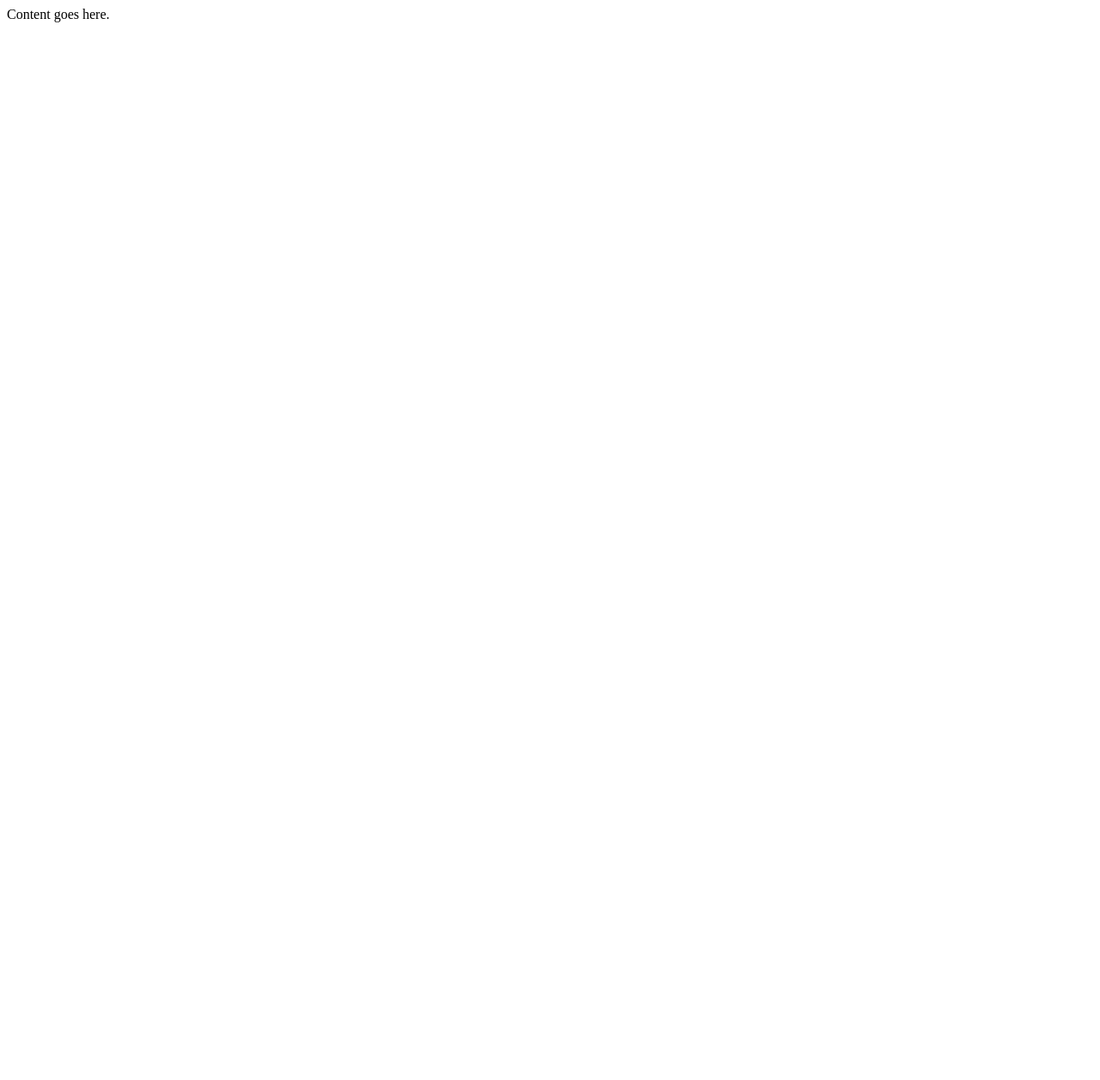
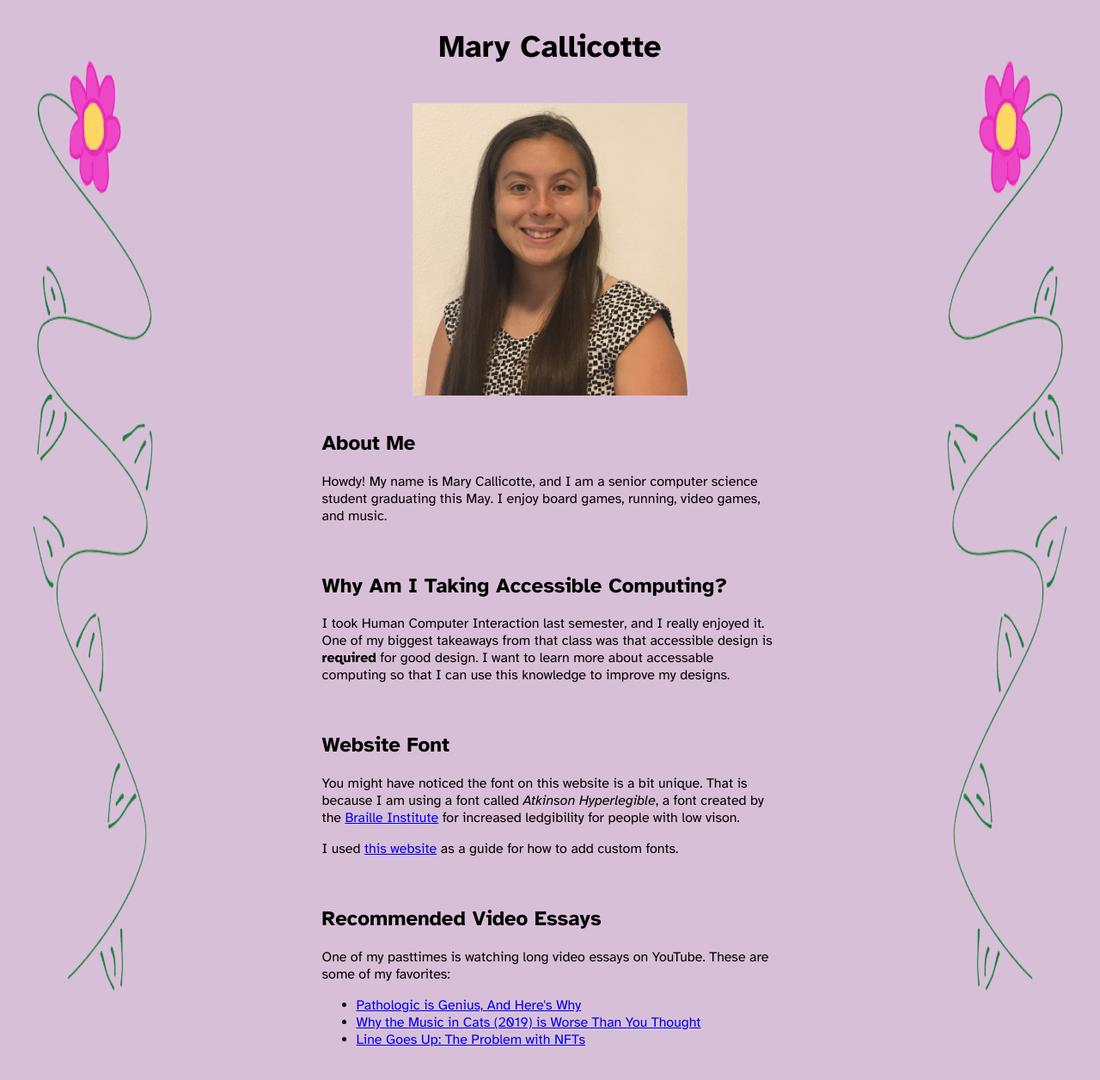
Before and after one commit to mcallicotte/432BioWebsite, a plain HTML site: page index.html in a window 1280 px wide. Shown: the whole page at 86% size. Before the commit the page ends 800 px from the top, so only its background shows below. Drawn offline with Linux system fonts and the light colour scheme.

Commit message:
website complete

```diff
--- a/index.html
+++ b/index.html
@@ -1,13 +1,79 @@
 <!doctype html>
-<html>
+<html lang="en-us">
 
 <head>
     <title>Mary's Bio</title>
-    <meta name="description" content="Basic Bio about Mary Callicotte">
+    <meta name="viewport" content="width=device-width, initial-scale=1.0">
+    <meta content="Basic Bio about Mary Callicotte">
+    <meta charset="UTF-8">
+    <link rel="stylesheet" href="style.css">
+    <link rel="preconnect" href="https://fonts.googleapis.com">
+    <link rel="preconnect" href="https://fonts.gstatic.com" crossorigin>
+    <link href="https://fonts.googleapis.com/css2?family=Atkinson+Hyperlegible:ital,wght@0,400;0,700;1,400&display=swap" rel="stylesheet">
 </head>
 
 <body>
-Content goes here.
+    <div class="row">
+        <div class="column side">
+            <img src="banner2.png" alt="decorative" class="border">
+        </div>
+
+        <div class="column middle">
+            <div class="maintext">
+                <h1>Mary Callicotte</h1>
+                <br>
+                <img src="Mary Callicotte Houston 061322.JPG" alt="Headshot of Mary in a professional top." class="headshot">
+                <br>
+
+                <h2>About Me</h2>
+                <p>
+                    Howdy! My name is Mary Callicotte, and I am a senior computer science student graduating this May.
+                    I enjoy board games, running, video games, and music.
+                </p>
+                <br>
+
+                <h2>Why Am I Taking Accessible Computing?</h2>
+                <p>
+                    I took Human Computer Interaction last semester, and I really enjoyed it.
+                    One of my biggest takeaways from that class was that  accessible design is <strong>required</strong> for good design.
+                    I want to learn more about accessable computing so that I can use this knowledge to improve my designs.
+                </p>
+                <br>
+
+                <h2>Website Font</h2>
+                <p>
+                    You might have noticed the font on this website is a bit unique.
+                    That is because I am using a font called <em>Atkinson Hyperlegible</em>,
+                    a font created by the <a href="https://brailleinstitute.org/freefont">Braille Institute</a> for increased ledgibility for people with low vison.
+                </p>
+                <p>
+                    I used <a href="https://www.digitalocean.com/community/tutorials/how-to-load-and-use-custom-fonts-with-css">this website</a>
+                    as a guide for how to add custom fonts.
+                </p>
+                <br>
+
+                <h2>Recommended Video Essays</h2>
+                <p>
+                    One of my pasttimes is watching long video essays on YouTube.
+                    These are some of my favorites:
+
+                    <ul>
+                        <li><a href="https://www.youtube.com/watch?v=JsNm2YLrk30&t=7133s">Pathologic is Genius, And Here's Why</a></li>
+                        <li><a href="https://www.youtube.com/watch?v=i3aK-EK5V2k">Why the Music in Cats (2019) is Worse Than You Thought</a></li>
+                        <li><a href="https://www.youtube.com/watch?v=YQ_xWvX1n9g&t=2s">Line Goes Up: The Problem with NFTs</a></li>
+                    </ul>
+                </p>
+            </div>
+        </div>
+
+        <div class="column side">
+            <img src="banner.png" alt="decorative" class="border">
+        </div>
+    </div>
+
+
+
+
 </body>
 
 </html>
--- /dev/null
+++ b/style.css
@@ -0,0 +1,66 @@
+body {
+    background-color: thistle;
+    font-family: 'Atkinson Hyperlegible', 'Segoe UI', Tahoma, Geneva, Verdana, sans-serif;
+    /* font-family:  */
+  }
+
+  h1 {
+    text-align: center;
+    font-size: 36px;
+  }
+
+  .headshot {
+    width: 25vw;
+    height: auto;
+    display: block;
+    margin-left: auto;
+    margin-right: auto;
+  }
+
+  .border {
+    width: 100%;
+    height: 100vmax;
+    display:block;
+  }
+
+  /* Create three unequal columns that floats next to each other */
+.column {
+    float: left;
+    /* padding: 10px; */
+  }
+
+  /* Left and right column */
+  .column.side {
+    width: 15%;
+  }
+
+  /* Middle column */
+  .column.middle {
+    width: 70%;
+  }
+
+  /* Clear floats after the columns */
+.row:after {
+    content: "";
+    display: table;
+    clear: both;
+  }
+
+
+  @media (max-width: 1200px) {
+    .column.side, .column.middle {
+      width: 100%;
+    }
+    .border {
+        height: 25vh;
+        width: auto;
+        margin-left: auto;
+        margin-right: auto;
+    }
+  }
+
+  .maintext {
+    width: 60%;
+    margin-left: auto;
+    margin-right: auto;
+  }
```
Also changed, not shown: Mary Callicotte Houston 061322.JPG (added), banner.png (added), banner2.png (added).
